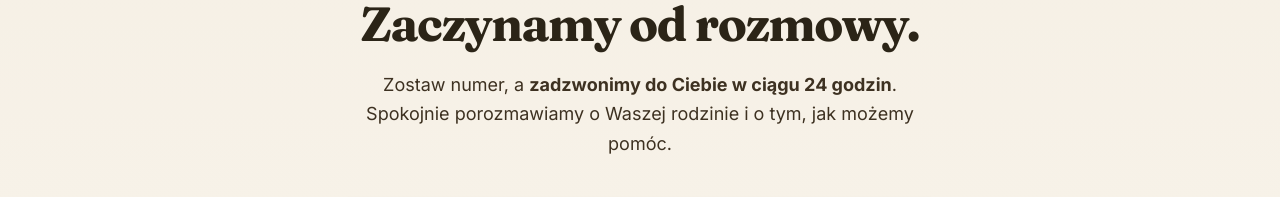
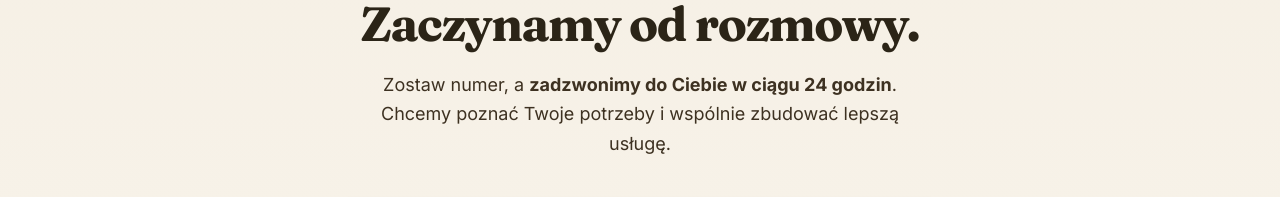
Before and after one commit to laskoAI/bliscy-app, a Next.js app: page /znajdz/kontakt in a window 1280 px wide. Shown: the part 255-452 px from the top of the page. Built offline with nearby package versions, Linux system fonts and the light colour scheme; no server answers.

Commit message:
Kontakt page: focus on user's needs + building better service, not family talk

```diff
--- a/src/app/znajdz/kontakt/page.tsx
+++ b/src/app/znajdz/kontakt/page.tsx
@@ -53,7 +53,7 @@ export default function KontaktPage() {
           </h1>
           <p className="mt-4 text-brand-700 text-base sm:text-lg leading-relaxed">
             Zapisaliśmy Twoje zgłoszenie. Zadzwonimy do Ciebie w ciągu <strong>24 godzin</strong>
-            {" "}— chcemy spokojnie porozmawiać o tym, jak możemy pomóc.
+            {" "}— chcemy poznać Twoje potrzeby i wspólnie zbudować lepszą usługę.
           </p>
           <p className="mt-3 text-sm text-brand-600">
             Nie musisz się już nigdzie klikać. Odezwiemy się sami.
@@ -87,7 +87,7 @@ export default function KontaktPage() {
           </h1>
           <p className="mt-4 text-base sm:text-lg text-brand-700 max-w-xl mx-auto leading-relaxed">
             Zostaw numer, a <strong>zadzwonimy do Ciebie w ciągu 24 godzin</strong>.
-            Spokojnie porozmawiamy o Waszej rodzinie i o tym, jak możemy pomóc.
+            Chcemy poznać Twoje potrzeby i wspólnie zbudować lepszą usługę.
           </p>
         </div>
 
```
